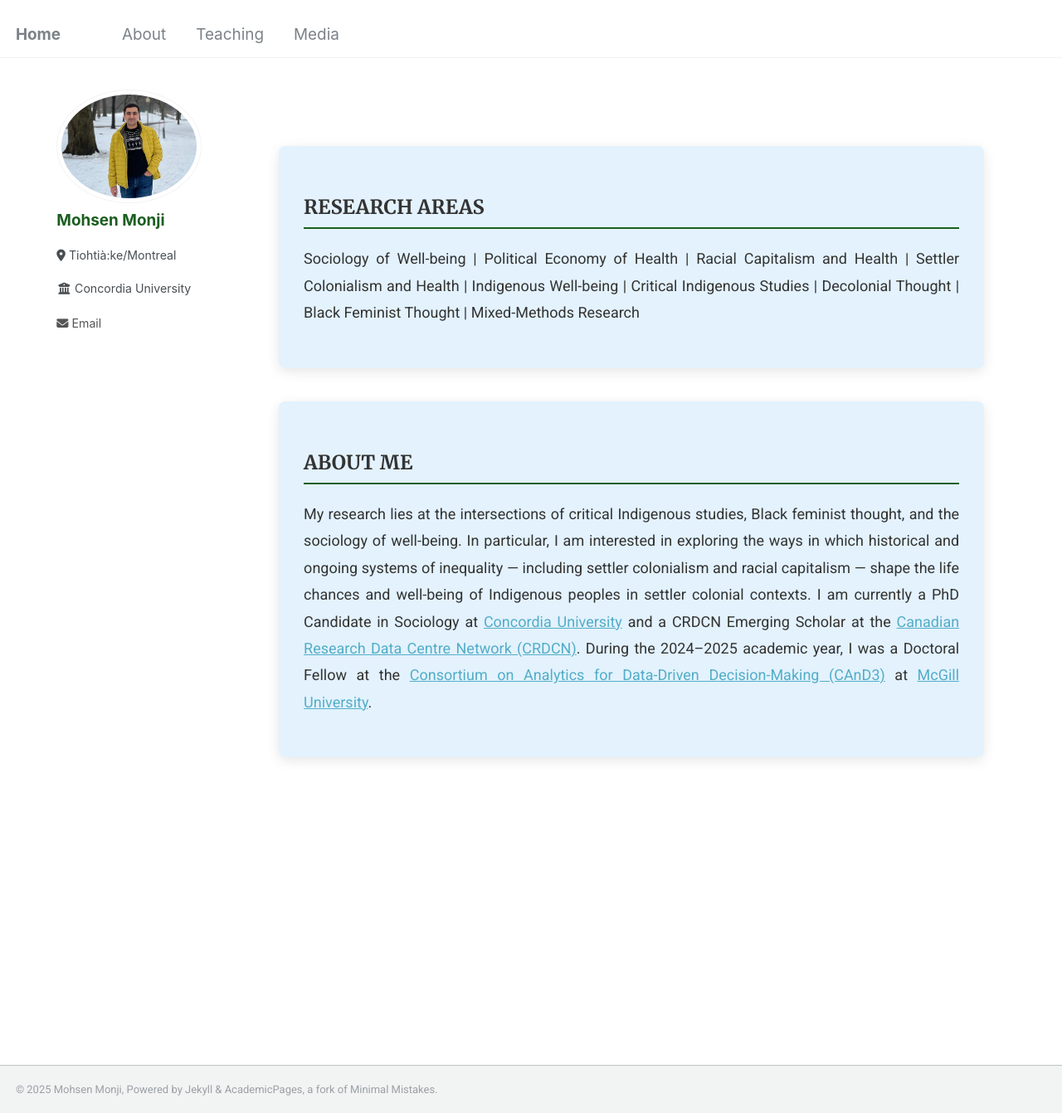
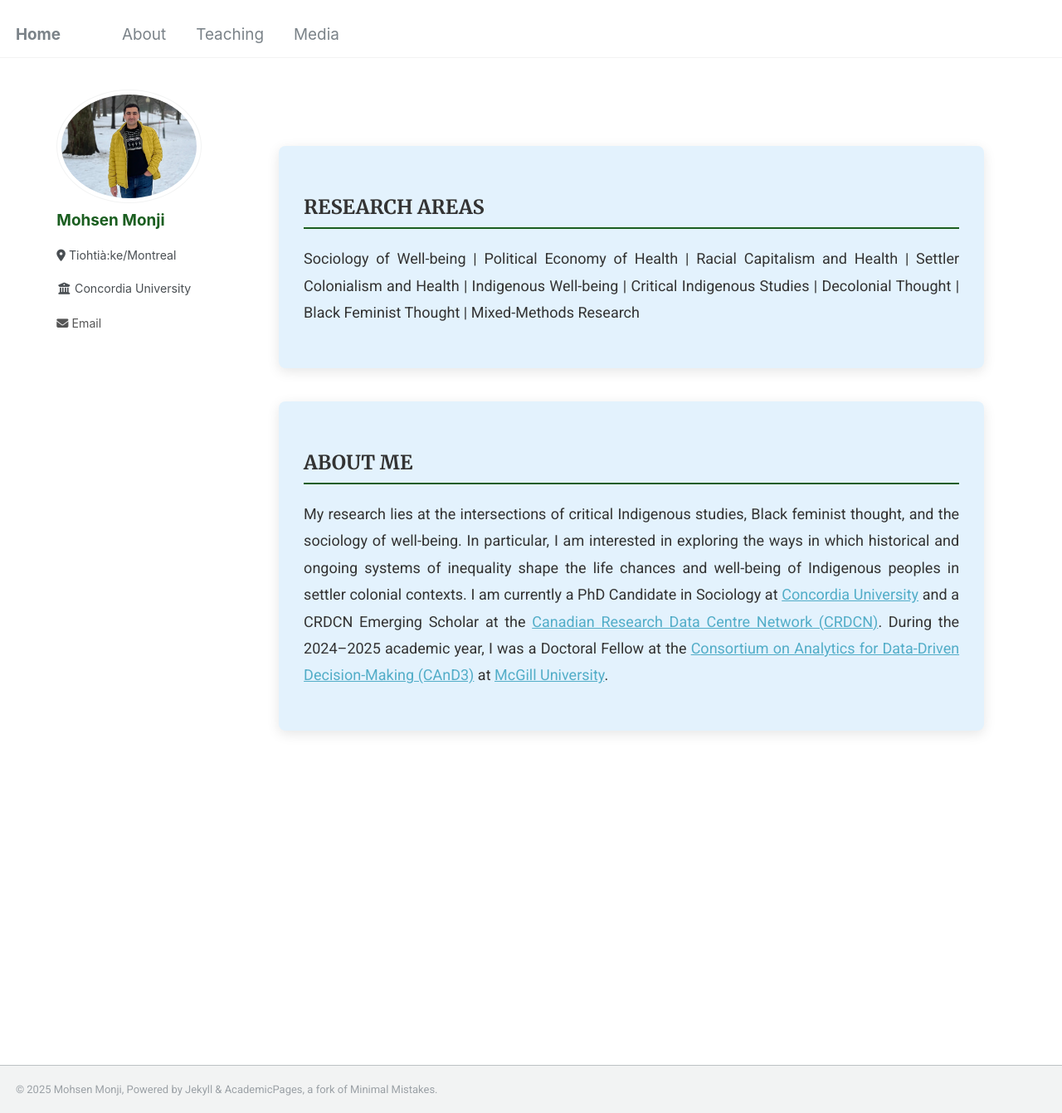
Before and after one commit to Mohsnmonji/mohsnmonji.github.io, a Jekyll site: the page built from about-me.md, in a window 1280 px wide and 1342 px high. Shown: the whole window at 83% size. Built offline with Jekyll 4.4.1, drawn with Linux system fonts in a browser that asks for light colours.

Commit message:
Update about-me.md

```diff
--- a/about-me.md
+++ b/about-me.md
@@ -62,7 +62,7 @@ author_profile: true
 <div class="about-card">
   <h2>ABOUT ME</h2>
   <p style="font-size:18px; color:#333; text-align:justify; line-height:1.8; margin:20px 0;">
-    My research lies at the intersections of critical Indigenous studies, Black feminist thought, and the sociology of well-being. In particular, I am interested in exploring the ways in which historical and ongoing systems of inequality — including settler colonialism and racial capitalism — shape the life chances and well-being of Indigenous peoples in settler colonial contexts. I am currently a PhD Candidate in Sociology at
+    My research lies at the intersections of critical Indigenous studies, Black feminist thought, and the sociology of well-being. In particular, I am interested in exploring the ways in which historical and ongoing systems of inequality shape the life chances and well-being of Indigenous peoples in settler colonial contexts. I am currently a PhD Candidate in Sociology at
     <a href="https://www.concordia.ca/" target="_blank">Concordia University</a> and
     a CRDCN Emerging Scholar at the
     <a href="https://crdcn.ca" target="_blank">Canadian Research Data Centre Network (CRDCN)</a>.
```
